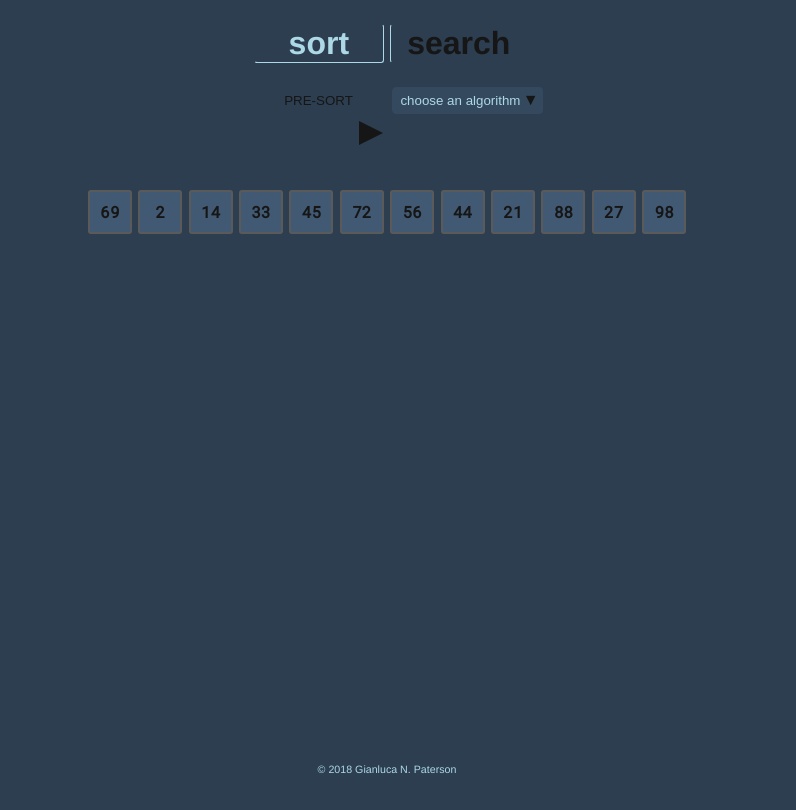
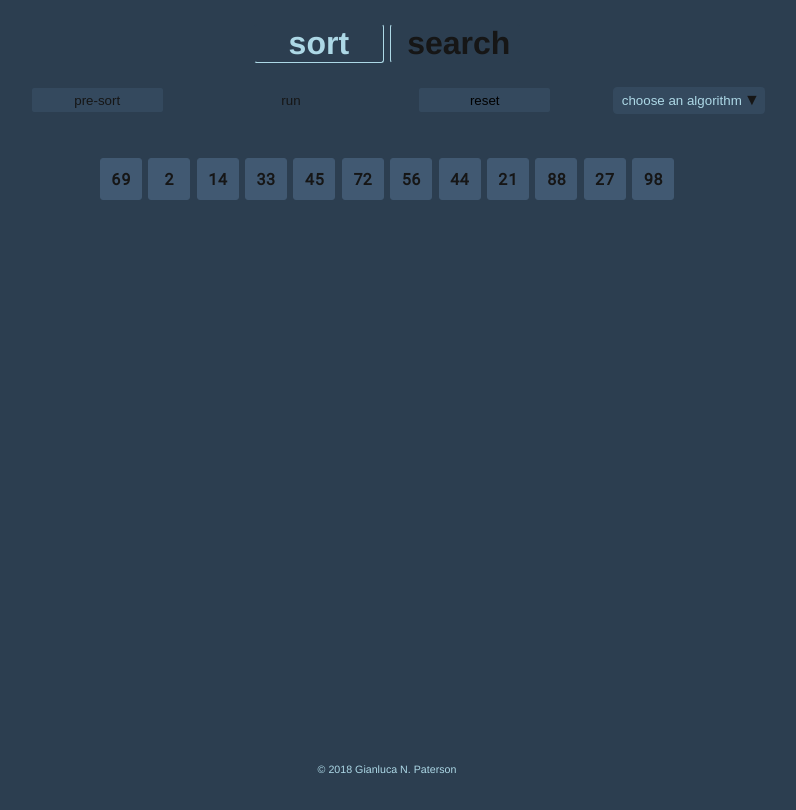
Before and after one commit to patersog/sort-n-search, a Vue app: page / in a window 1280 px wide. Shown: the whole page, without its empty margins (253-1049 px from the left). Built offline with nearby package versions, Linux system fonts and the light colour scheme.

Commit message:
Refactor components ActionBar and App to use computed state

```diff
--- a/src/algorithms/index.js
+++ b/src/algorithm_utils/index.js
@@ -1,16 +1,14 @@
-//import sort from "./sort";
+// const sort = require("./sort");
 const search = require("./search");
 const { array: arrayData } = require("./data/array-data");
 
 const algorithms = {
   search
+  //   sort
 };
 
 const test = {
   arrayData
 };
 
-module.exports = {
-  algorithms,
-  test
-};
+export { algorithms, test };
--- a/src/algorithms/search/binary.js
+++ b/src/algorithm_utils/search/binary.js
@@ -1,4 +1,4 @@
-export const binary = (arr, lookup) => {
+const binary = (arr, lookup) => {
   const tracker = {
     steps: 0,
     lookup
@@ -29,4 +29,4 @@ const _binary = (arr, tracker, start, end) => {
   }
 };
 
-export default binary;
+export { binary };
--- /dev/null
+++ b/src/algorithm_utils/search/index.js
@@ -0,0 +1,4 @@
+const { binary } = require("./binary");
+const { linear } = require("./linear");
+
+export { binary, linear };
--- a/src/algorithms/search/linear.js
+++ b/src/algorithm_utils/search/linear.js
@@ -1,4 +1,4 @@
-export const linear = (arr, lookup) => {
+const linear = (arr, lookup) => {
   for (let i = 0; i < arr.length; i++) {
     if (arr[i] === lookup) {
       return i;
@@ -7,4 +7,4 @@ export const linear = (arr, lookup) => {
   return null;
 };
 
-export default linear;
+export { linear };
--- a/src/algorithms/search/index.js
+++ /dev/null
@@ -1,9 +0,0 @@
-import binary from "./binary";
-import linear from "./linear";
-
-export const search = {
-  binary: binary,
-  linear: linear
-};
-
-export default search;
--- a/src/components/ActionBar.vue
+++ b/src/components/ActionBar.vue
@@ -1,22 +1,14 @@
 <template>
 	<div class="action-bar">
-		<div class="top">
 			<button :class="preSortButtonClass" v-on:click="requestPreSort">pre-sort</button>
+			<button :class="runButtonClass" v-on:click="runAlgorithm" :disabled="!canRun">run</button>
+			<button class="control-btn reset" v-on:click="requestReset">reset</button>
 			<div class="algo-select">
 				<select v-model="selected">
 					<option disabled value="">choose an algorithm</option>
 					<option v-for="(option, index) in options" :key="index" :value="option">{{option}}</option>
 				</select>
 			</div>
-		</div>
-		<div class="bottom">
-			<div v-if="!run">
-				<button  class="control-btn play" :click="runAlgorithm"></button>
-			</div>
-			<div>
-				<button class="control-btn reset" :click="requestReset"></button>
-			</div>
-		</div>
 	</div>
 </template>
 
@@ -24,13 +16,12 @@
 export default {
   props: {
     preSorted: Boolean,
-    run: Boolean,
-    algorithmType: String,
-    algorithm: String
+    algorithmType: String
   },
   data() {
     return {
-      selected: ""
+      selected: "",
+      running: false
     };
   },
   methods: {
@@ -38,25 +29,27 @@ export default {
       this.$emit("request-pre-sort");
     },
     requestReset() {
-      this.$emit("resest-algorithm");
+      this.$emit("reset");
+      this.selected = "";
+      this.running = false;
     },
     requestAlgorithm() {
       this.$emit("request-algorithm", this.selected);
     },
     runAlgorithm() {
+      console.log("running...");
+      this.running = true;
       this.$emit("run-algorithm");
-    }
-  },
-  watch: {
-    selected() {
-      this.requestAlgorithm();
     }
   },
   computed: {
     preSortButtonClass() {
       return !this.preSorted
-        ? "pre-sort-btn not-clicked"
-        : "pre-sort-btn clicked";
+        ? "control-btn not-clicked"
+        : "control-btn clicked";
+    },
+    runButtonClass() {
+      return !this.running ? "control-btn not-clicked" : "control-btn clicked";
     },
     options() {
       switch (this.algorithmType) {
@@ -67,6 +60,12 @@ export default {
         default:
           return [];
       }
+    },
+    canRun() {
+      if (this.selected) {
+        return true;
+      }
+      return false;
     }
   }
 };
@@ -74,121 +73,11 @@ export default {
 
 <style scoped>
 .action-bar {
-  margin: 0.5em 0;
-  padding: 0.5em 0;
-}
-
-.top {
+  margin: 0.5em;
+  padding: 0.5em;
   display: flex;
   flex-direction: row;
-  justify-content: center;
-}
-
-.pre-sort-btn {
-  background-color: transparent;
-  border-radius: 3px;
-  border: 1px solid #2c3e50;
-  cursor: pointer;
-  font-weight: 400;
-  height: 2em;
-  margin-right: 0.4em;
-  width: 10em;
-  text-align: center;
-  text-transform: uppercase;
-  transition: 800ms ease all;
-}
-
-.pre-sort-btn:hover {
-  color: lightblue;
-  transition: 800ms ease all;
-}
-
-.clicked {
-  border-color: lightblue;
-  color: lightblue;
-}
-
-.clicked:hover {
-  border: #2c3e50;
-  transition: 800ms ease all;
-}
-
-.not-clicked {
-  color: rgb(22, 22, 22);
-}
-
-.bottom {
-  display: inline-block;
-  background-color: #2c3e50;
-}
-
-.bottom > div {
-  display: inline-block;
-  width: 1.8em;
-  height: 1.8em;
-  padding: 0.1em;
-  text-align: center;
-}
-
-.control-btn {
-  border: 0;
-  background: transparent;
-  box-sizing: border-box;
-  border-color: #2c3e50;
-  cursor: pointer;
-  margin: 0;
-  padding: 0;
-  transition: 800ms all ease;
-}
-
-.control-btn:hover {
-  border-left-color: lightblue;
-  color: lightblue;
-}
-
-.step-forward {
-}
-
-.step-back {
-}
-
-.play {
-  border-left-color: rgb(22, 22, 22);
-  border-style: solid;
-  border-width: 0.9em 0 0.9em 1.8em;
-}
-
-.pause {
-}
-
-.reset {
-}
-
-select {
-  -webkit-appearance: none;
-  -moz-appearance: none;
-  -ms-appearance: none;
-  outline: 0;
-  box-shadow: none;
-  border: 0;
-  border-top-left-radius: 0.25em;
-  border-bottom-left-radius: 0.25em;
-  background: #34495e;
-  background-image: none;
-  text-align: center;
-}
-
-select {
-  width: 100%;
-  height: 100%;
-  margin: 0;
-  padding: 0 0 0 0.5em;
-  color: lightblue;
-  cursor: pointer;
-}
-
-select::-ms-expand {
-  display: none;
+  justify-content: space-around;
 }
 
 .algo-select {
@@ -224,4 +113,69 @@ select::-ms-expand {
   -o-transition: 0.8s all ease;
   transition: 0.8s all ease;
 }
+
+/* STYLES FOR CONTROLLER */
+
+.control-btn {
+  background-color: #34495e;
+  border-radius: 3px;
+  border: 1px solid #2c3e50;
+  cursor: pointer;
+  font-weight: 400;
+  height: 2em;
+  margin-right: 0.4em;
+  width: 10em;
+  text-align: center;
+  transition: 800ms ease all;
+}
+
+.control-btn:hover {
+  color: lightblue;
+  transition: 800ms ease all;
+}
+
+.control-btn:disabled {
+  background-color: transparent;
+  color: rgb(22, 22, 22);
+}
+
+.clicked {
+  border-color: lightblue;
+  color: lightblue;
+}
+
+.clicked:hover {
+  color: rgb(22, 22, 22);
+}
+
+.not-clicked {
+  color: rgb(22, 22, 22);
+}
+
+select {
+  -webkit-appearance: none;
+  -moz-appearance: none;
+  -ms-appearance: none;
+  outline: 0;
+  box-shadow: none;
+  border: 0;
+  border-top-left-radius: 0.25em;
+  border-bottom-left-radius: 0.25em;
+  background: #34495e;
+  background-image: none;
+  text-align: center;
+}
+
+select {
+  width: 100%;
+  height: 100%;
+  margin: 0;
+  padding: 0 0 0 0.5em;
+  color: lightblue;
+  cursor: pointer;
+}
+
+select::-ms-expand {
+  display: none;
+}
 </style>
--- a/src/components/App.vue
+++ b/src/components/App.vue
@@ -13,9 +13,10 @@
 			:algorithmType=algorithmType
 			v-on:request-pre-sort="handlePreSortRequest"
 			v-on:request-algorithm="handleAlgorithmRequest"
-			v-on:run-algorithm="handleRunAlgorithm"/>
-		<display v-if="!preSorted" :list="list" />
-		<display v-else :list="sortedList" />
+			v-on:run-algorithm="handleRunAlgorithm"
+			v-on:reset="handleReset"/>
+		<display v-if="!preSorted" :arr="arr" />
+		<display v-else :arr="sortedArray" />
 		<foot />
   </div>
 </template>
@@ -25,16 +26,17 @@ import Display from "./Display";
 import ActionBar from "./ActionBar";
 import Foot from "./Foot";
 
-import { algorithms, test } from "../algorithms";
+import { algorithms, test } from "../algorithm_utils";
 
 export default {
   name: "App",
   data() {
     return {
-      list: [...test.arrayData],
+      arr: [...test.arrayData],
+      display_arr: [],
+      actions: [],
       algorithmType: "sort",
       algorithm: "",
-      action: {},
       preSorted: false,
       run: false
     };
@@ -47,15 +49,28 @@ export default {
       this.algorithm = requestedAlgorithm;
     },
     handleRunAlgorithm() {
-      this.run = true;
+      if (this.algorithm) {
+        console.log("running!");
+        this.run = true;
+      }
     },
     handleReset() {
-      this.list = [...test.arrayData];
+      console.log("resetting application...");
+      this.arr = [...test.arrayData];
+      this.display_arr = [];
+      this.algorithmType = "sort";
+      this.algorithm = "";
+      this.action = {};
+      this.preSorted = false;
+      this.run = false;
+    },
+    getAlgorithm() {
+      console.log(this.algorithm);
     }
   },
   computed: {
-    sortedList: function() {
-      return this.list.map(el => el).sort((a, b) => a - b);
+    sortedArray: function() {
+      return this.arr.map(el => el).sort((a, b) => a - b);
     }
   },
   components: {
--- a/src/components/DataPoint.vue
+++ b/src/components/DataPoint.vue
@@ -12,7 +12,7 @@ export default {
     value: {
       type: Number
     },
-    selected: {
+    active: {
       type: String
     }
   },
@@ -25,7 +25,7 @@ export default {
 <style scoped>
 .data-point {
   background-color: #415972;
-  border: 2px solid rgb(90, 90, 90);
+  border: 1px solid #415972;
   border-radius: 3px;
   display: inline-block;
   width: 1.5em;
@@ -42,4 +42,8 @@ export default {
   font-family: "Roboto Mono", monospace;
   color: rgb(22, 22, 22);
 }
+
+.active {
+  color: lightblue;
+}
 </style>
--- a/src/components/Display.vue
+++ b/src/components/Display.vue
@@ -1,7 +1,7 @@
 <template>
 	<div class="display">
 		<ul class="data-list">
-			<data-point v-for="(value, index) in list" :key="index" :value="value"/>
+			<data-point v-for="(value, index) in arr" :key="index" :value="value"/>
 		</ul>
 	</div>
 </template>
@@ -14,7 +14,7 @@ import DataPoint from "./DataPoint";
 export default {
   name: "display",
   props: {
-    list: {
+    arr: {
       type: Array,
       required: true
     }
```
Also changed, not shown: src/algorithm_utils/data/array-data.js (renamed from src/algorithms/data/array-data.js).
